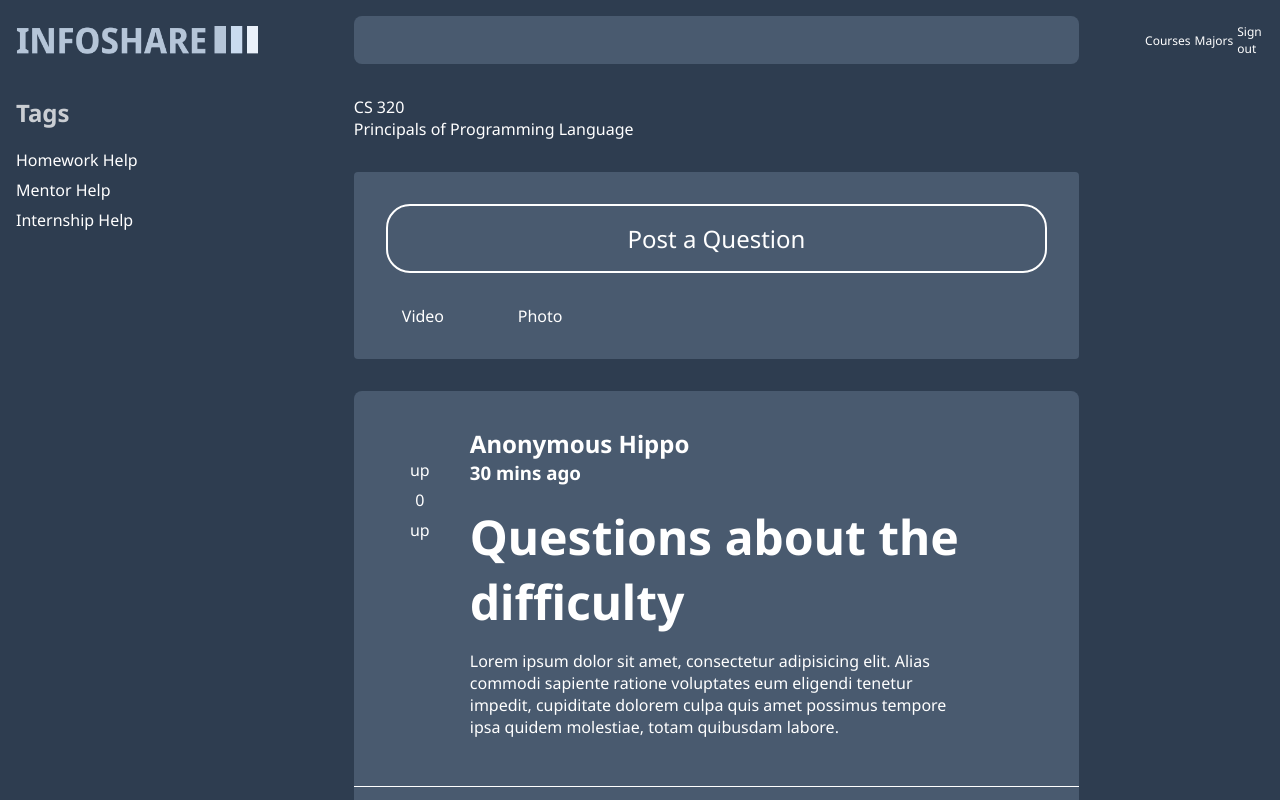
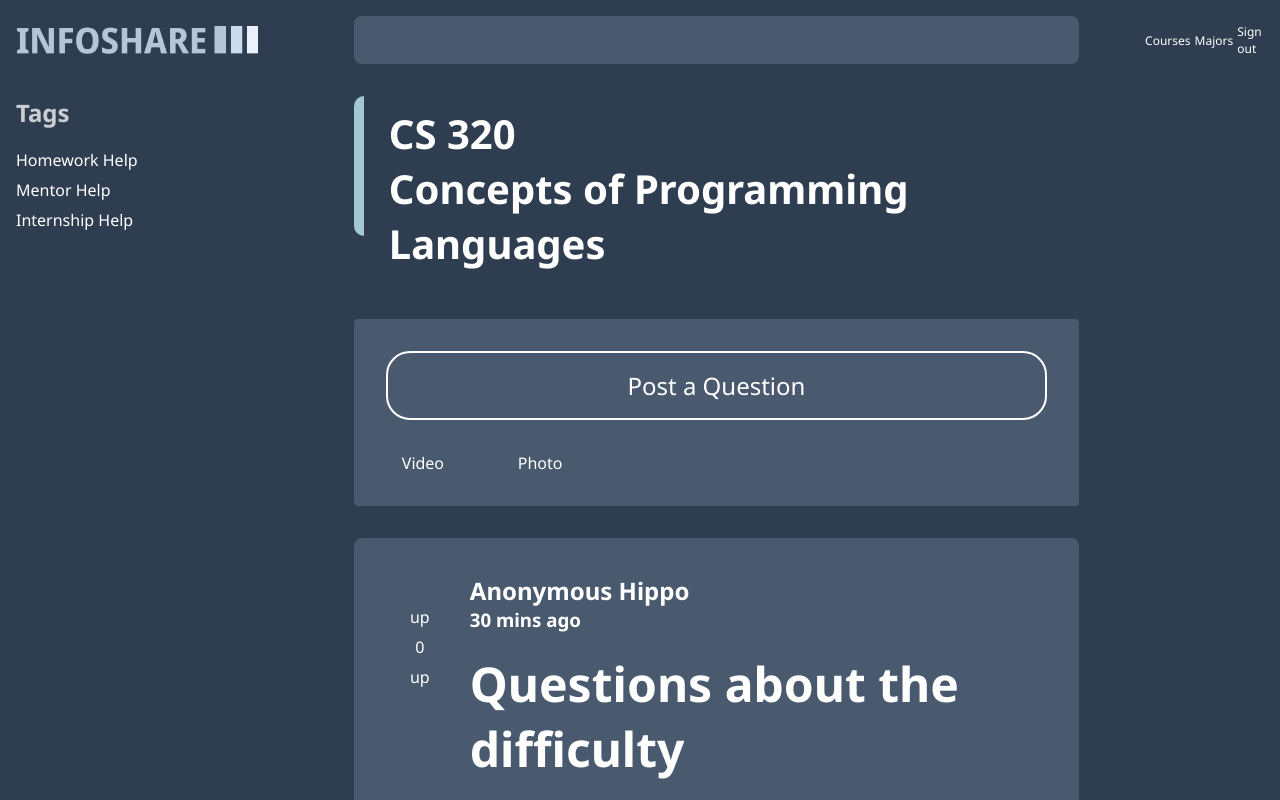
Before and after one commit to SciencePotato/bu-infoshare-next, a Next.js app: page /1/1 in a window 1280 px wide. Shown: the top 800 px of the page. Built offline with nearby package versions, Linux system fonts and the light colour scheme.

Commit message:
Finished Course Page

```diff
--- a/components/courseHeader/courseHeader.tsx
+++ b/components/courseHeader/courseHeader.tsx
@@ -4,14 +4,20 @@ import Image from 'next/image'
 export default function courseHeader() {
     return (
         <>
+
+            <div className={styles.line}></div>
+
             <div className={styles.course_title}>
+
+
                 {/* Course ID */}
                 <div>
                     <div> CS 320 </div>
                 </div>
+
                 {/* Course Name */}
                 <div>
-                    <div> Principals of Programming Language </div>
+                    <div> Concepts of Programming Languages </div>
                 </div>
 
             </div>
--- a/styles/CourseHeader.module.scss
+++ b/styles/CourseHeader.module.scss
@@ -1,8 +1,17 @@
 @import './globalVariable.scss';
 
 .course_title {
-    display: flex;
-    flex-direction: column;
-    border-radius: 0.5rem;
-    border-radius: 0.25rem;
+
+    font-weight: bolder;
+    font-size: 2.5rem;
+    margin-bottom: 3rem;
+    margin-top: -130px;
+    margin-left: 35px;
 }
+
+.line{
+    border-left: 10px solid rgb(163, 199, 212);
+    height: 140px;
+    border-top-left-radius: 10px;
+    border-bottom-left-radius:10px;
+}
```
